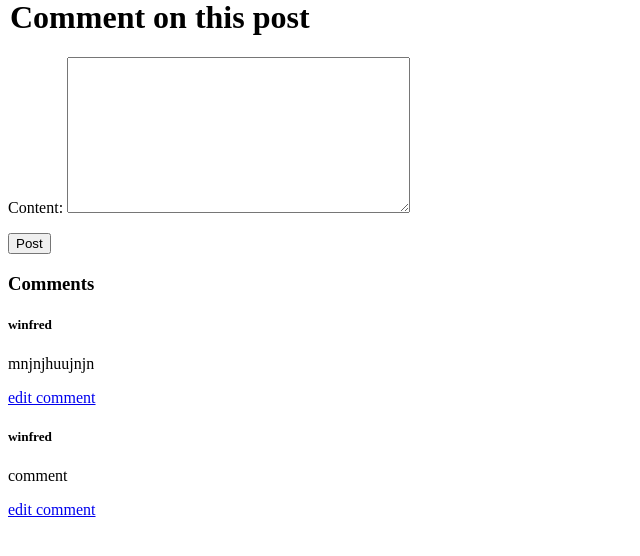
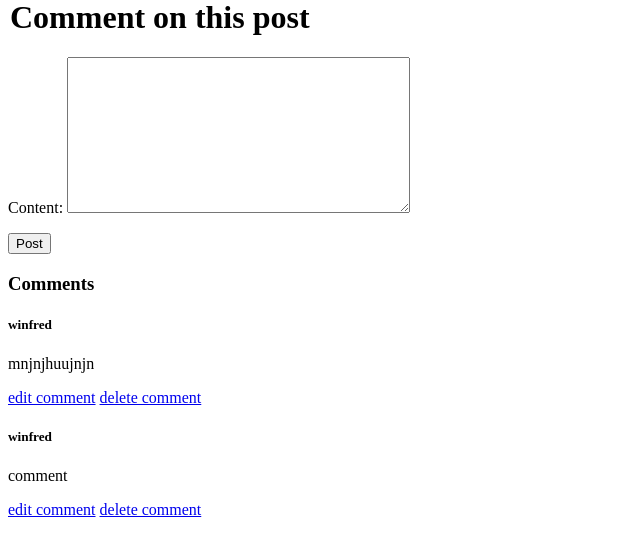
Before and after one commit to winfred56/blog_auth, a Django app: page /posts/comment/2/ in a window 1280 px wide. Shown: the part 178-734 px from the top of the page, without its empty margins (0-640 px from the left). Run offline with Django 4.2, Linux system fonts and the light colour scheme; a user stored in the database is signed in; data comes from the database, SQL or seed files in the repository; both versions use the stored data as it was after the commit.

Commit message:
comment_delete

```diff
--- a/blog_posts/templates/blog_posts/comments.html
+++ b/blog_posts/templates/blog_posts/comments.html
@@ -29,6 +29,7 @@
         <p>{{comment.content}}</p>
         {% if request.user == comment.author %}
         <a href='{% url 'update_comment' comment.id %}'>edit comment</a>
+        <a href='{% url 'delete_comment' comment.id %}'>delete comment</a>
         {% endif %}
     {% endfor %}
     {% endif %}
--- a/blog_posts/urls.py
+++ b/blog_posts/urls.py
@@ -9,4 +9,5 @@ urlpatterns = [
     path('posts/delete/<int:id>/', views.delete, name='delete'),
     path('posts/comment/<int:id>/', views.comments, name='comment'),
     path('posts/comment/update/<int:id>/', views.update_comment, name='update_comment'),
+    path('posts/comment/delete/<int:id>/', views.delete_comment, name='delete_comment'),
 ]
--- a/blog_posts/views.py
+++ b/blog_posts/views.py
@@ -82,3 +82,11 @@ def update_comment(request,id):
         return HttpResponseRedirect("/")
     context= {'form':form}
     return render(request, 'blog_posts/update_comment.html', context)
+
+def delete_comment(request, id):
+    comment = Comment.objects.get(id=id)
+    if request.method == 'POST':
+        comment.delete()
+        return HttpResponseRedirect('/')
+    context = {'comment':comment}
+    return render(request, 'blog_posts/delete_comment.html', context)
```
Also changed, not shown: blog_posts/templates/blog_posts/delete_comment.html (added, +10 -0 lines), db.sqlite3.
